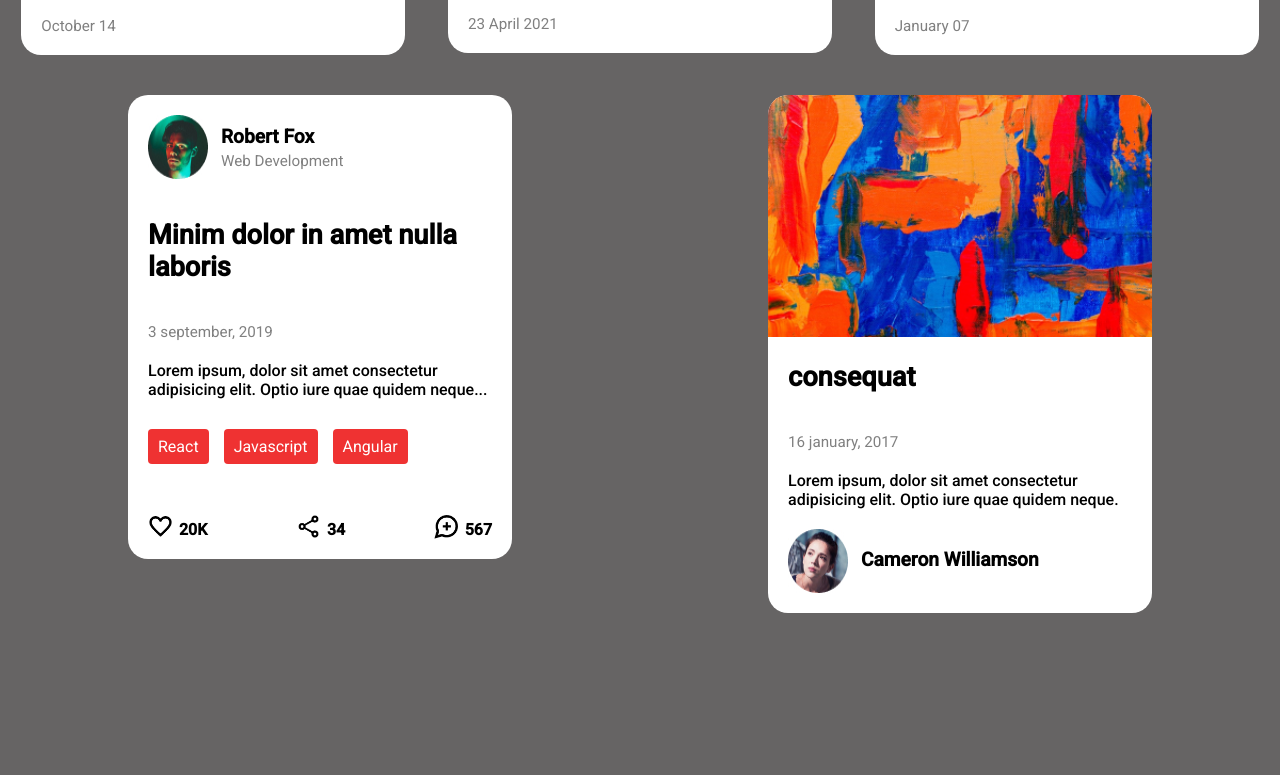
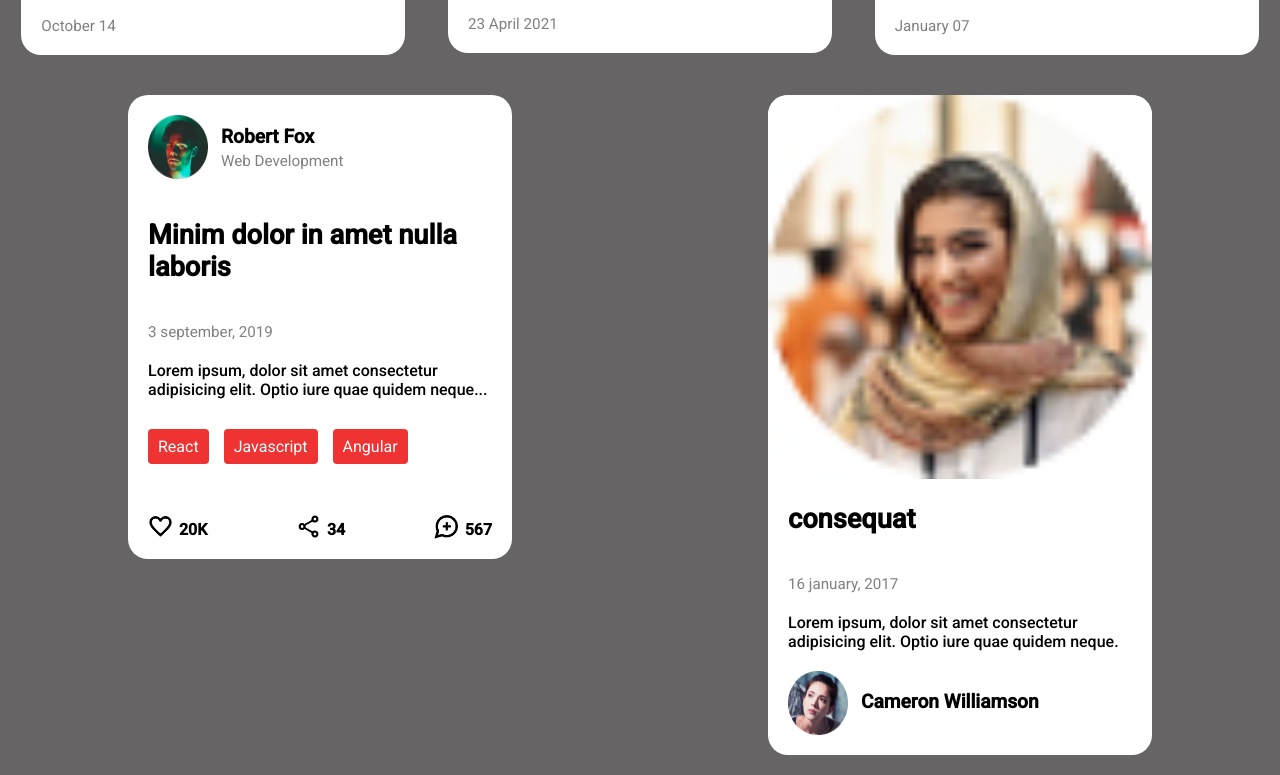
Before and after one commit to muhaj-dev/Cards, a plain HTML site: page index.html in a window 1280 px wide. Shown: the part 867-1642 px from the top of the page. Before the commit the page ends 1500 px from the top, so only its background shows below. Drawn offline with Linux system fonts and the light colour scheme.

Commit message:
UI Designs for Cards

```diff
--- a/index.html
+++ b/index.html
@@ -202,7 +202,7 @@
 
            <div class="cards">
             <div class="img-con">
-                <img src="Image Card8.jpg" alt="">
+                <img src="Cameron Williamson Profile Image.jpg" alt="">
             </div>
 
             <div class="title">
```
Also changed, not shown: Cameron Williamson Profile Image.jpg (added).
